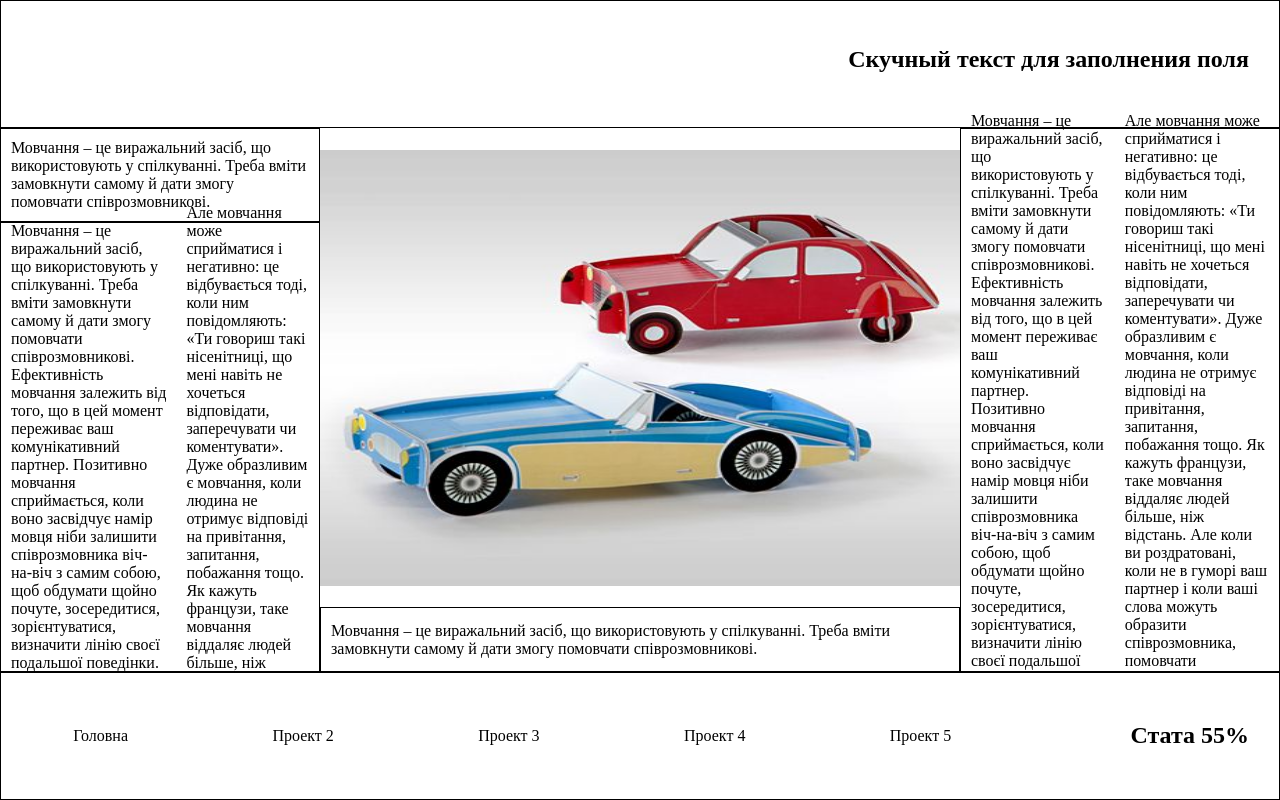
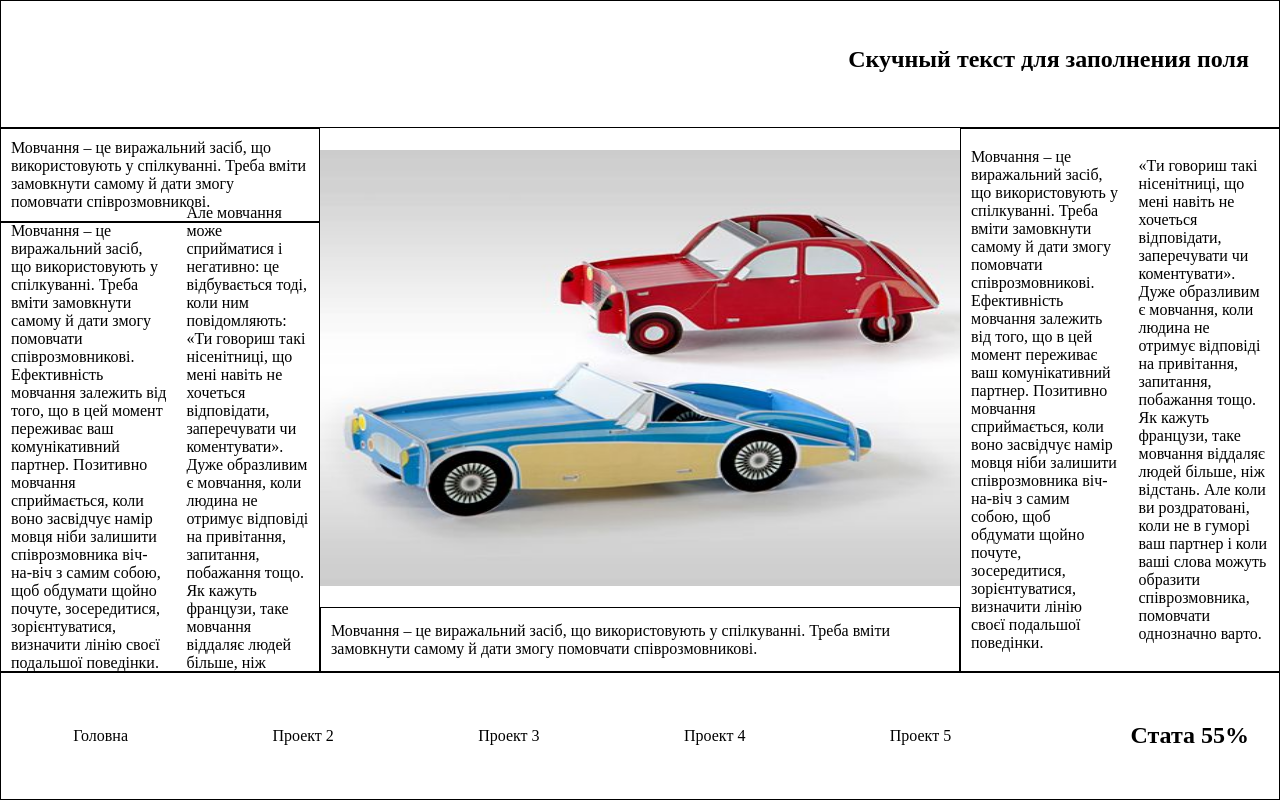
Before and after one commit to pamaf1/web_node_laba1, a plain HTML site: page index.html in a window 1280 px wide. Drawn offline with Linux system fonts and the light colour scheme.

Commit message:
Update index.html

```diff
--- a/index.html
+++ b/index.html
@@ -23,7 +23,7 @@
     </div>
     <div class="grid-item4">
         <p>Мовчання – це виражальний засіб, що використовують у спілкуванні. Треба вміти замовкнути самому й дати змогу помовчати співрозмовникові. Ефективність мовчання залежить від того, що в цей момент переживає ваш комунікативний партнер. Позитивно мовчання сприймається, коли воно засвідчує намір мовця ніби залишити співрозмовника віч-на-віч з самим собою, щоб обдумати щойно почуте, зосередитися, зорієнтуватися, визначити лінію своєї подальшої поведінки.</p>
-        <p>Але мовчання може сприйматися і негативно: це відбувається тоді, коли ним повідомляють: «Ти говориш такі нісенітниці, що мені навіть не хочеться відповідати, заперечувати чи коментувати». Дуже образливим є мовчання, коли людина не отримує відповіді на привітання, запитання, побажання тощо. Як кажуть французи, таке мовчання віддаляє людей більше, ніж відстань. Але коли ви роздратовані, коли не в гуморі ваш партнер і коли ваші слова можуть образити співрозмовника, помовчати однозначно варто.</p>
+        <p>«Ти говориш такі нісенітниці, що мені навіть не хочеться відповідати, заперечувати чи коментувати». Дуже образливим є мовчання, коли людина не отримує відповіді на привітання, запитання, побажання тощо. Як кажуть французи, таке мовчання віддаляє людей більше, ніж відстань. Але коли ви роздратовані, коли не в гуморі ваш партнер і коли ваші слова можуть образити співрозмовника, помовчати однозначно варто.</p>
     </div>
     <div class="grid-item5">
         <p>Мовчання – це виражальний засіб, що використовують у спілкуванні. Треба вміти замовкнути самому й дати змогу помовчати співрозмовникові. Ефективність мовчання залежить від того, що в цей момент переживає ваш комунікативний партнер. Позитивно мовчання сприймається, коли воно засвідчує намір мовця ніби залишити співрозмовника віч-на-віч з самим собою, щоб обдумати щойно почуте, зосередитися, зорієнтуватися, визначити лінію своєї подальшої поведінки.</p>
```
